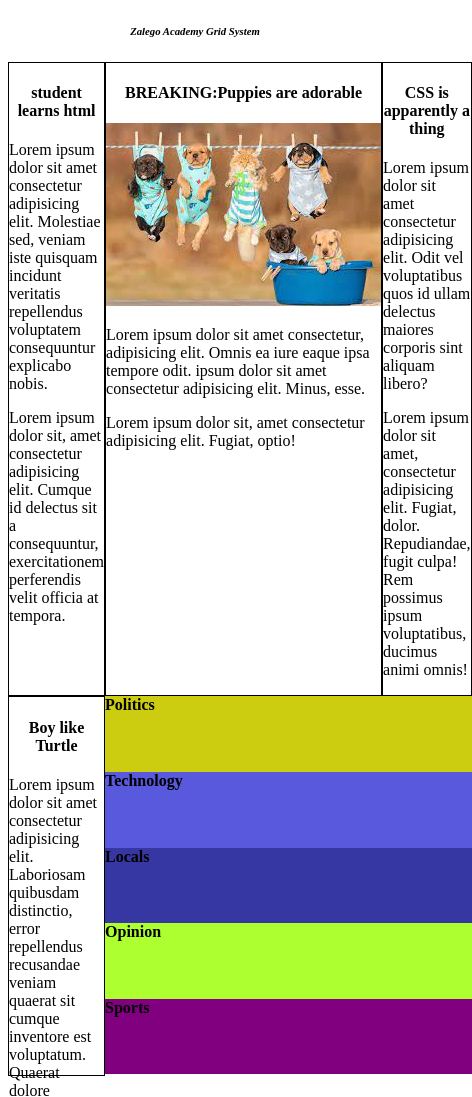
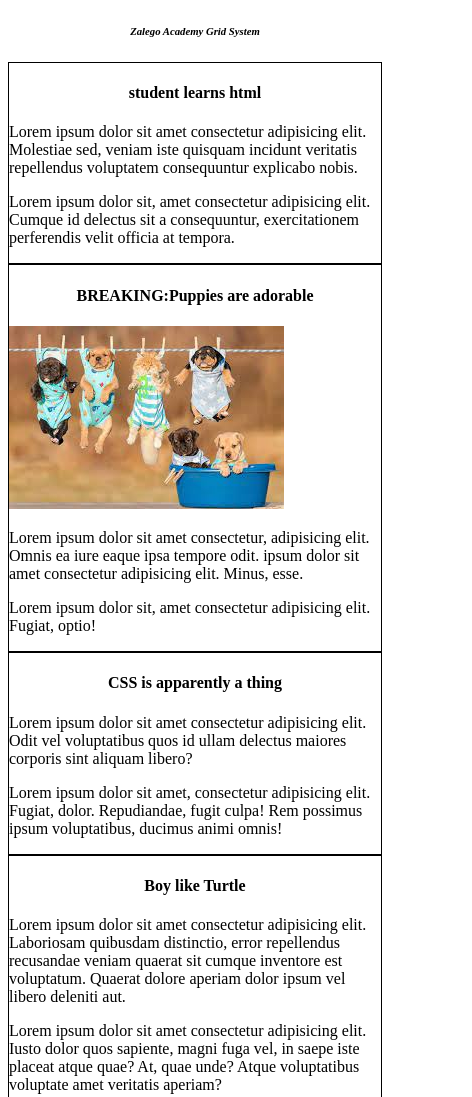
Before and after one commit to plugkevo/assignment-002-css-grid-layout-with-media-query, a plain HTML site: page index.html in a window 390 px wide. Shown: the top 1097 px of the page, 472 px wide, since content can reach past the window. Drawn offline with Linux system fonts and the light colour scheme.

Commit message:
added media 576px

```diff
--- a/style.css
+++ b/style.css
@@ -74,3 +74,18 @@ h4{
 h6{ text-align: center;
 
 }
+
+@media(max-width: 576px){
+    .container{
+        grid-template-columns: auto;
+        grid-template-rows: 1fr 1fr 1fr 1fr 1fr;
+        grid-template-areas:
+        "sidebar1"
+        "main"
+        "sidebar2"
+        "sidebar3"
+        "content"
+        ;
+    }
+
+}
```
